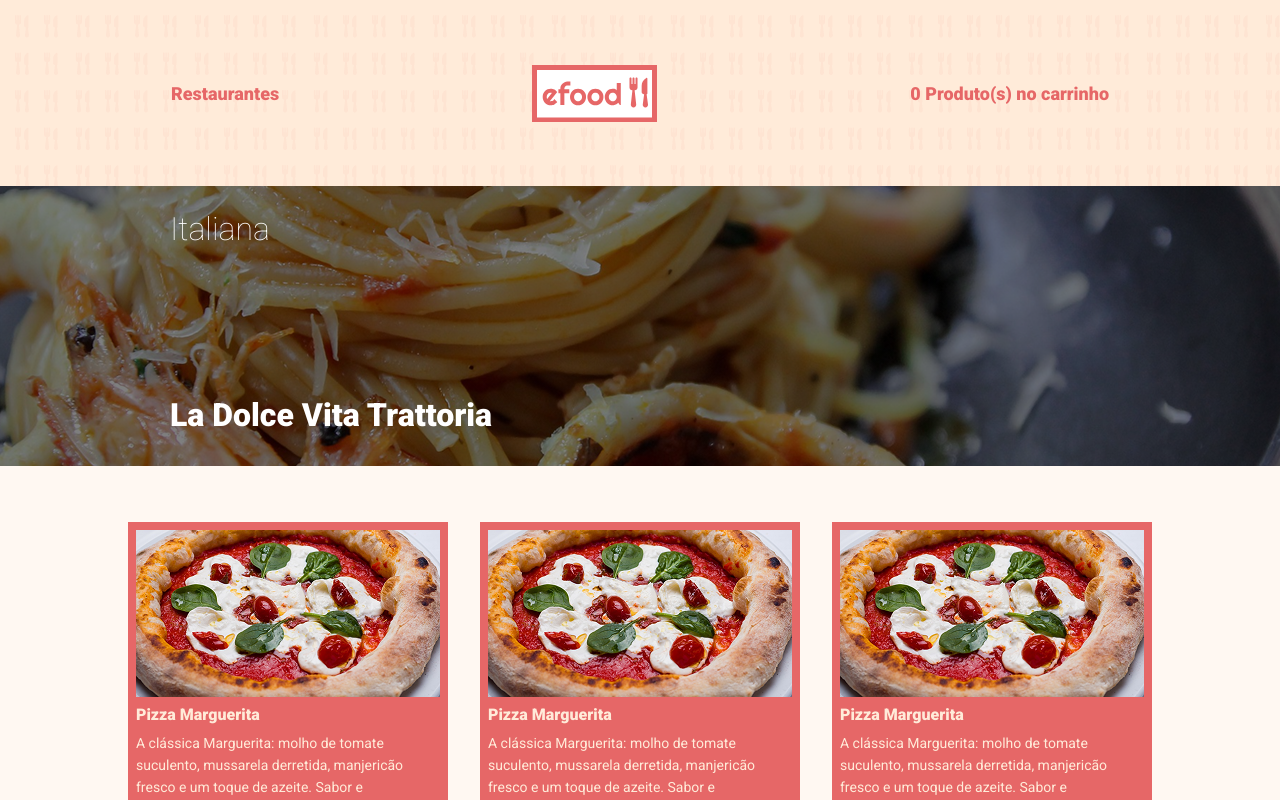
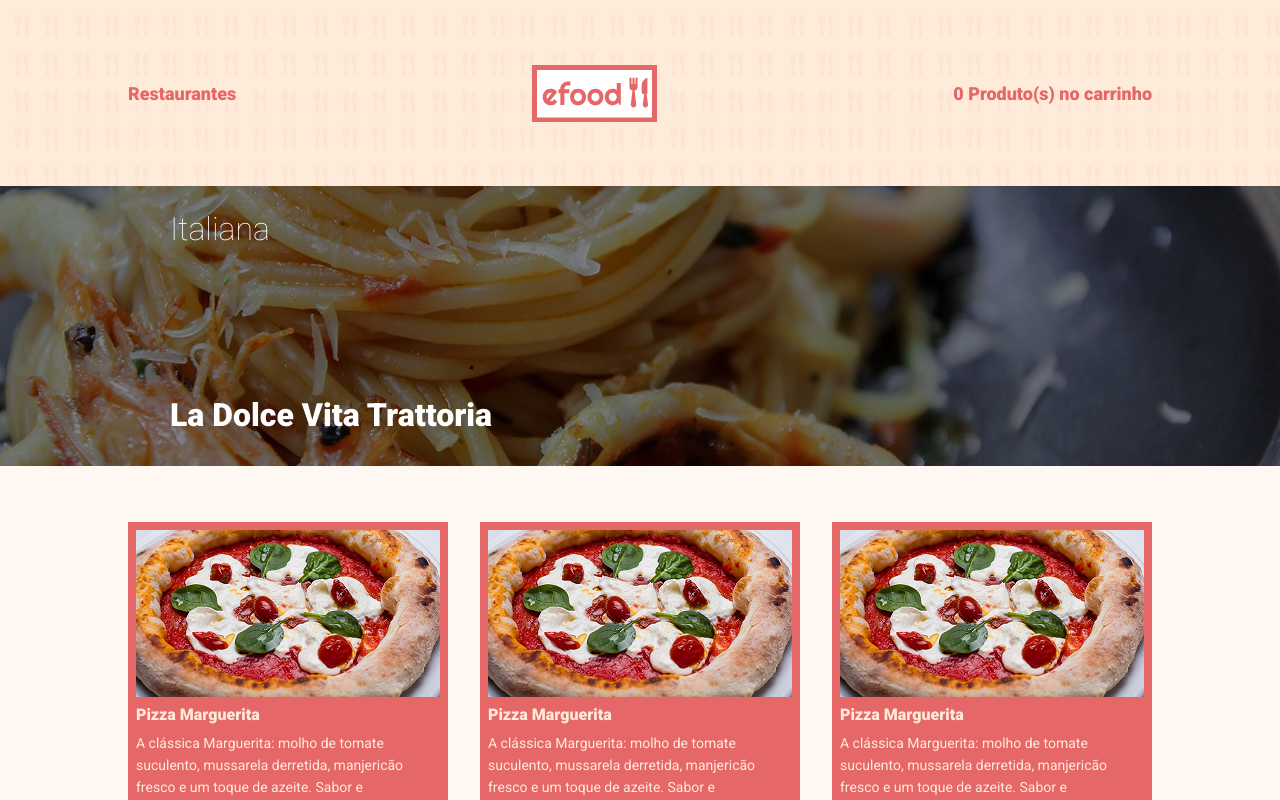
Before and after one commit to pedrof777/efood, a React (Create React App) app: page /saibamais in a window 1280 px wide. Shown: the top 800 px of the page. Built offline with nearby package versions, Linux system fonts and the light colour scheme.

Commit message:
fix: corrige header saiba mais fora do padrao

```diff
--- a/src/Components/Header/index.tsx
+++ b/src/Components/Header/index.tsx
@@ -5,9 +5,9 @@ import {
   Logo,
   Title,
   FundoHeaderFoods,
-  TextLeft,
-  TextRight,
-  LogoFoods
+  LogoFoods,
+  TextFood,
+  ContainerHeaderFoods
 } from './styles'
 
 export const HeaderPrincipal = () => (
@@ -21,8 +21,10 @@ export const HeaderPrincipal = () => (
 
 export const HeaderFoods = () => (
   <FundoHeaderFoods style={{ backgroundImage: `url(${imageFundo})` }}>
-    <TextLeft to={'/'}>Restaurantes</TextLeft>
-    <LogoFoods style={{ backgroundImage: `url(${logo})` }}></LogoFoods>
-    <TextRight to={'/'}>0 Produto(s) no carrinho</TextRight>
+    <ContainerHeaderFoods>
+      <TextFood to={'/'}>Restaurantes</TextFood>
+      <LogoFoods style={{ backgroundImage: `url(${logo})` }}></LogoFoods>
+      <TextFood to={'/'}>0 Produto(s) no carrinho</TextFood>
+    </ContainerHeaderFoods>
   </FundoHeaderFoods>
 )
--- a/src/Components/Header/styles.ts
+++ b/src/Components/Header/styles.ts
@@ -31,16 +31,16 @@ export const FundoHeaderFoods = styled(FundoHeader)`
   flex-direction: row;
 `
 
-export const TextLeft = styled(Link)`
-  margin-left: 171px;
-  text-decoration: none;
-  font-size: 18px;
-  font-weight: 900;
-  color: ${Cores.laranja};
+export const ContainerHeaderFoods = styled.div`
+  margin: 0 auto;
+  width: 100%;
+  max-width: 1024px;
+  display: flex;
+  justify-content: space-between;
+  align-items: center;
 `
 
-export const TextRight = styled(Link)`
-  margin-right: 171px;
+export const TextFood = styled(Link)`
   text-decoration: none;
   font-size: 18px;
   font-weight: 900;
```
